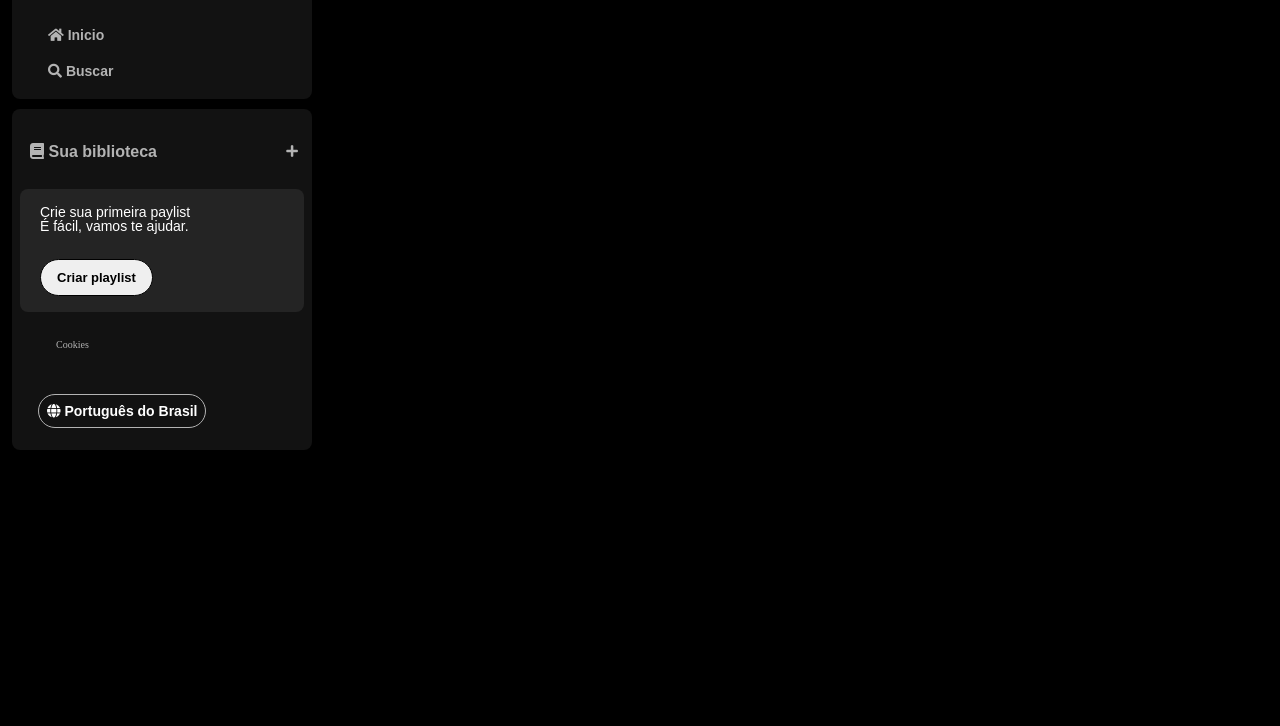
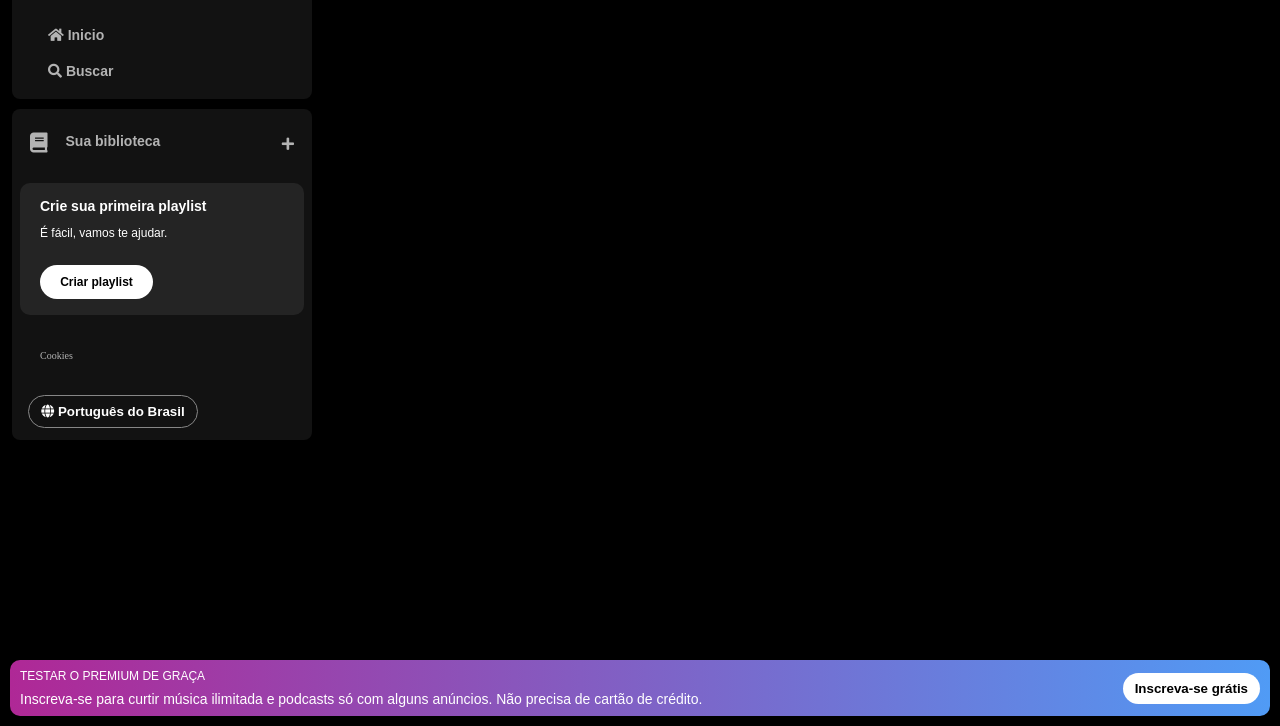
Before and after one commit to PedroAlvesDev/spotify-imersao, a plain HTML site: page index.html in a window 1280 px wide. Shown: the part 74-800 px from the top of the page. Drawn offline with Linux system fonts and the light colour scheme.

Commit message:
Spotify Imersão

```diff
--- a/index.html
+++ b/index.html
@@ -21,7 +21,6 @@
                     <img src="./assets/icons/logo-spotify.png" alt="Logo do Spotify">
                 </a>
             </div>
-            <div>
             <ul>
                 <li>
                     <a href="">
@@ -36,24 +35,20 @@
                     </a>
                 </li>
             </ul>
-            </div>
         </nav>
+
         <div class="library">
             <div class="library__content">
                 <button class="library__button">
-                    <span class="fa fa-book"></span>
+                    <span class="fa fas fa-book"></span>
                     <span>Sua biblioteca</span>
                 </button>
-                <button class="library__plus-button">
                 <span class="fa fa-plus"></span>
-                </button>
-
             </div>
             <section class="section-playlist">
                 <div class="section-playlist__content">
-                    <span class="te
-                    xt-title">Crie sua primeira paylist</span>
-                    <span class="text-subtitle">É fácil, vamos te ajudar.</span>
+                    <span class="text title">Crie sua primeira playlist</span>
+                    <span class="text subtitle">É fácil, vamos te ajudar.</span>
                     <button class="section-playlist__button">
                         <span>Criar playlist</span>
                     </button>
@@ -72,6 +67,19 @@
         </div>
     </div>
 
+        <footer class="disclaimer-premium">
+            <div class="text">
+                <p class="disclaimer-premium__title">Testar o Premium de graça</p>
+                <p class="disclaimer-premium__subtitle">Inscreva-se para curtir música ilimitada e podcasts só com alguns anúncios.
+                    Não precisa de cartão de crédito.</p>
+            </div>
+            <div class="disclaimer-premium__button">
+                <button class="button">
+                    <span>Inscreva-se grátis</span>
+                </button>
+            </div>
+        </footer>
+
     <script src="script.js"></script>
 </body>
 
--- a/styles.css
+++ b/styles.css
@@ -9,7 +9,6 @@ body {
     bottom: 0;
     padding: 12px;
     width: 300px;
-    /* background-color: #121212; */
 }
 
 .sidebar__navigation {
@@ -49,93 +48,169 @@ body {
 .library {
     background-color: #121212;
     border-radius: 8px;
-    margin: 10px 0 0;
+    display: flex;
+    justify-content: space-between;
+    flex-direction: column;
     padding: 4px 8px;
+    color: #b3b3b3;
+    font-weight: 600;
     font-size: 14px;
-    color: #b3b3b3;
+    margin-top: 10px;
 }
 
-.library__content {
-    margin-top: 10px;
+.library .library__content {
     display: flex;
     justify-content: space-between;
+}
+
+.library .library__button {
+    display: flex;
+    margin-right: 10px;
+    color: #b3b3b3;
+    background-color: transparent;
+    border: 0px;
+    font-size: 14px;
+    font-weight: 700;
+    font-family: "DM Sans", sans-serif;
+    text-align: center;
+    text-decoration: none;
+    text-transform: none;
+    padding: 20px 10px;
+}
+
+.library .library__button .fa {
+    font-size: 20px;
+    margin-right: 10px;
+    font-weight: 300;
+    padding-right: 8px;
+}
+
+.library .library__content .fa-plus {
+    margin: 24px 10px;
+}
+
+.section-playlist {
+    display: flex;
+    align-items: flex-start;
+    justify-content: space-between;
+    gap: 20px;
+    background-color: #242424;
+    color: #b3b3b3;
+    font-weight: 600;
+    font-size: 14px;
+    margin: 8px 0px;
+    padding: 16px 20px;
+    border-radius: 10px;
+}
+
+.section-playlist .section-playlist__content {
+    display: flex;
+    flex-direction: column;
+}
+
+.section-playlist__content .text {
+    padding-bottom: 14px;
+    color: #fff;
     font-family: "DM Sans", sans-serif;
 }
 
-.library__plus-button {
-    border: none;
-    background-color: #121212;
-    color: #b3b3b3;
+.section-playlist__content .title {
+    font-weight: 700;
 }
 
-.library__button {
-    background-color: #121212;
-    border: none;
-    color: #b3b3b3;
-    font-size: 16px;
-    font-family: Montserrat, sans-serif;
-    margin: 0 10px 0 0;
-    padding: 20px 10px;
-    font-weight: 600;
+.section-playlist__content .subtitle {
+    font-weight: 500;
+    font-size: 12px;
 }
 
-.section-playlist {
-    background-color: #242424;
-    margin: 8px 0;
-    padding: 16px 20px;
-    border-radius: 8px;
+.section-playlist__content .section-playlist__button {
+    display: flex;
+    justify-content: center;
+    background-color: #fff;
+    color: #000;
+    border-radius: 20px;
+    font-size: 12px;
+    font-weight: 700;
+    font-family: "DM Sans", sans-serif;
+    text-decoration: none;
+    text-transform: none;
+    padding: 10px;
+    margin-top: 12px;
+    border: 0;
+    width: 113px;
+    cursor: pointer;
 }
 
-.section-playlist__content {
-    color: #ffffff;
+.sidebar .cookies {
+    margin: 25px 20px;
+}
+
+.sidebar .cookies a {
+    color: #b3b3b3;
+    font-weight: 500;
+    font-size: 10px;
+    text-decoration: none;
+}
+
+.sidebar .cookies a:hover {
+    text-decoration: underline;
+}
+
+.languages .languages__button {
+    background-color: transparent;
+    border: 1px solid #878787;
+    color: #fff;
+    font-weight: bold;
+    cursor: pointer;
+    align-items: center;
+    width: 170px;
+    margin: 8px;
+    padding: 8px;
+    border-radius: 20px;
+}
+
+.disclaimer-premium {
     display: flex;
-    flex-direction: column;
+    align-items: center;
+    position: fixed;
+    bottom: 0;
+    background-image:  linear-gradient(90deg, #af2896, #509bf5);
+    margin: 10px;
+    padding: 10px;
+    border-radius: 10px;
+    width: -webkit-fill-available;
+    justify-content: space-between;
+}
+
+.disclaimer-premium .text {
+    color: #fff;
     font-family: "DM Sans", sans-serif;
 }
 
-.text-title {
-    padding: 0 0 14px;
-    font-size: 16px;
+.disclaimer-premium__title {
+    text-transform: uppercase;
+    font-weight: 400;
+    font-size: 12px;
+    margin-bottom: 10px;
 }
 
-.text-subtitle {
-    padding: 0 0 14px;
+.disclaimer-premium__subtitle {
+    font-weight: 500;
     font-size: 14px;
 }
 
-.section-playlist__button {
-    margin: 12px 0 0;
-    padding: 10px;
-    width: 113px;
-    border-radius: 9999px;
+.disclaimer-premium__button .button {
+    border: 0px;
+    border-radius: 40px;
+    margin: 0;
+    padding: 0;
+    background-color: #fff;
     color: #000;
-    font-family: "DM Sans", sans-serif;
-    font-weight: 700;
-    font-size: 13px;
-    border: #000 solid 1px;
+    font-weight: bold;
+    cursor: pointer;
+    padding: 8px 12px;
 }
 
-.cookies {
-    margin: 25px 20px;
-    padding: 0 24;
+.disclaimer-premium__button .button:hover {
+    font-size: 14px;
 }
-
-.cookies a {
-    color: #b3b3b3;
-    font-size: 400;
-    font-size: 10px;
-    text-decoration: none;
-    padding: 0 16px 0;
-}
-
-.languages__button {
-    margin: 18px;
-    padding: 8px;
-    border-radius: 9999px;
-    background-color: transparent;
-    color: #ffffff;
-    font-size: 14px;
-    font-weight: 700;
-    font-family: "DM Sans", sans-serif;
-    border: #b3b3b3 solid 1px;
-}
```
Lines whose indentation alone changed are shown as unchanged.
